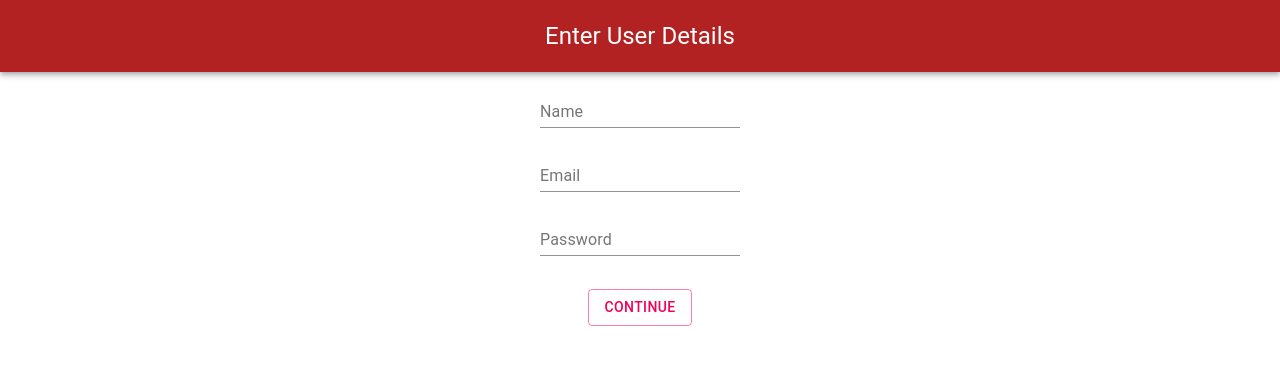
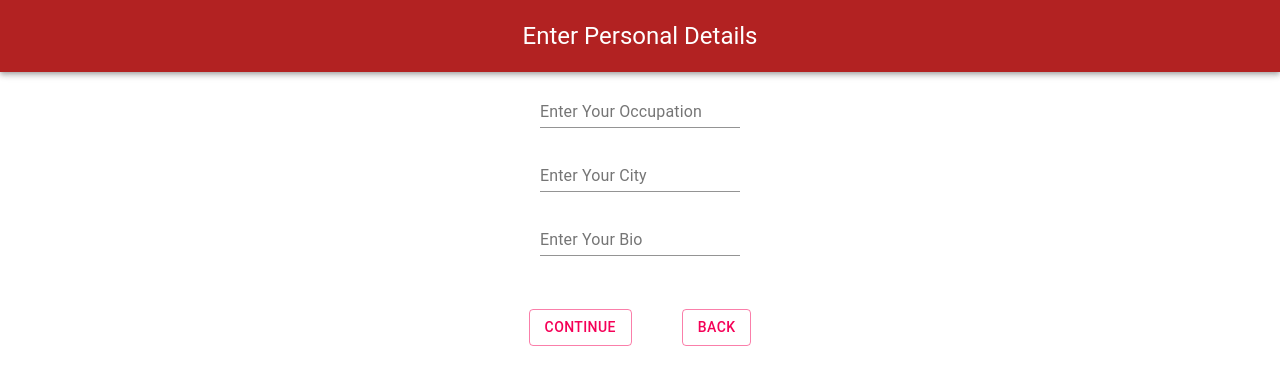
Before and after one commit to sphcastillo/portfolio_nextjs, a React (Create React App) app in the folder formtemplates/: page / in a window 1280 px wide. Both pictures are taken after a click on the button "CONTINUE". Shown: the top 384 px of the page. Built offline with nearby package versions, Linux system fonts and the light colour scheme.

Commit message:
FormPersonalDetails is functional

```diff
--- a/formtemplates/src/components/FormPersonalDetails.js
+++ b/formtemplates/src/components/FormPersonalDetails.js
@@ -27,50 +27,64 @@ const useStyles = makeStyles((theme) => ({
     function FormUserDetails(props){
 
         const classes = useStyles();
-        const { values, handleChange} = props;
+        const { values, handleChange, nextStep, prevStep} = props;
 
         const moveForward = e => {
             e.preventDefault();
-            this.props.nextStep();
+            nextStep();
         }
 
         const back = e => {
             e.preventDefault();
-            this.props.prevStep();
+            prevStep();
         }
 
         return (
             <div>
                 <AppBar position="static" className={classes.navBar}>
                     <Typography variant="h5" className={classes.title}>
-                    Enter User Details
+                    Enter Personal Details
                     </Typography>
                 </AppBar>
                 <form className={classes.root} noValidate autoComplete="off">
                     <div>
                         <TextField
-                            id="password"
-                            label="Name"
-                            type="password"
+                            id="occupation"
+                            label="Enter Your Occupation"
+
                             onChange= {handleChange("occupation")}
                         />
                     </div>
                     <div>
                         <TextField
-                            id="password"
-                            label="Email"
-                            type="password"
+                            id="city"
+                            label="Enter Your City"
+
                         />
                     </div>
                     <div>
                         <TextField
-                            id="password"
-                            label="Password"
-                            type="password"
+                            id="bio"
+                            label="Enter Your Bio"
+
                         />
                     </div>
-                    <Button variant="outlined" color="secondary" className={classes.button}>
-                        Continue
+                    <br />
+                    <Button
+                        variant="outlined"
+                        color="secondary"
+                        className={classes.button}
+                        onClick={moveForward}
+                    >
+                    Continue
+                    </Button>
+                    <Button
+                        variant="outlined"
+                        color="secondary"
+                        className={classes.button}
+                        onClick={back}
+                    >
+                    Back
                     </Button>
                 </form>
             </div>
```
